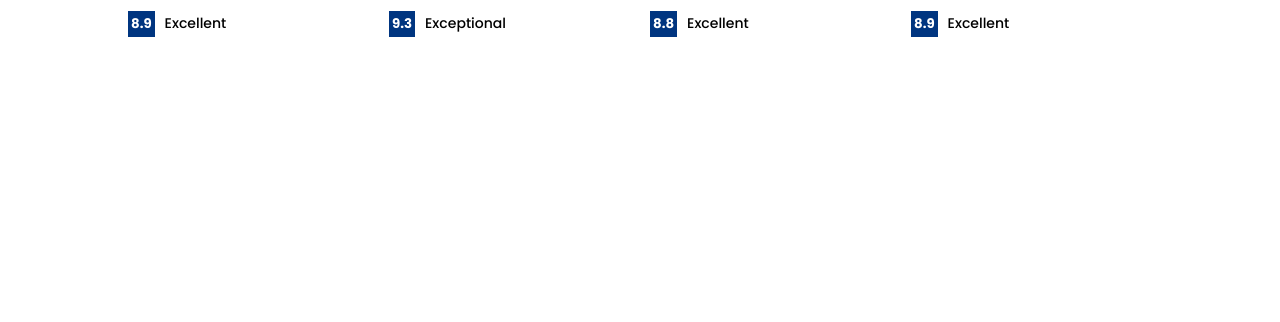
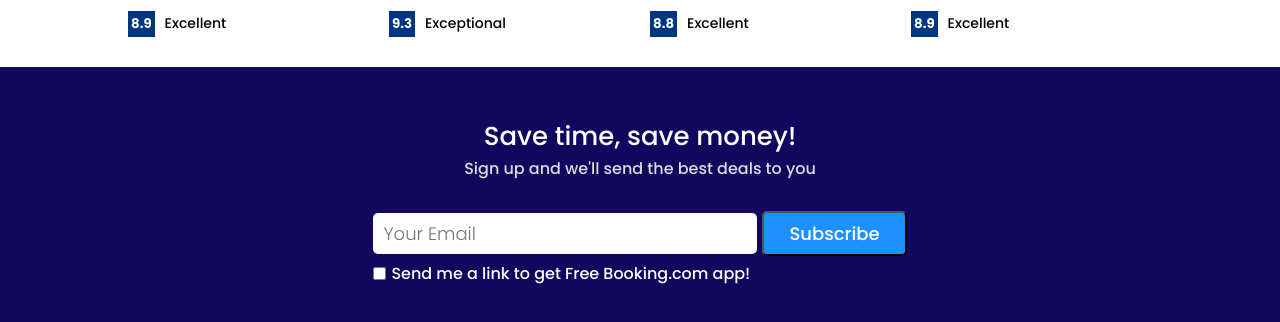
Before and after one commit to Priyatham-Reddy7/booking-app, a React (Vite) app: page / in a window 1280 px wide. Shown: the part 1340-1662 px from the top of the page. Before the commit the page ends 1377 px from the top, so only its background shows below. Built offline with nearby package versions, Linux system fonts and the light colour scheme; the HTML template or start-up script is replaced by a standard one.

Commit message:
Add Mail Subscription

```diff
--- /dev/null
+++ b/src/components/mailList/MailList.jsx
@@ -0,0 +1,24 @@
+import "./mailList.css"
+
+const MailList = () => {
+    return (
+        <div className="mail">
+            <h1 className="mailTitle">Save time, save money!</h1>
+            <span className="mailDesc">
+                Sign up and we'll send the best deals to you
+            </span>
+            <div className="mailInputContainer">
+                <input type="text" placeholder="Your Email" />
+                <button>Subscribe</button>
+                <div className="mailCheckbox">
+                    <input type="checkbox" id="link" name="link" />
+                    <label for="link">
+                        Send me a link to get Free Booking.com app!
+                    </label>
+                </div>
+            </div>
+        </div>
+    )
+}
+
+export default MailList
--- /dev/null
+++ b/src/components/mailList/mailList.css
@@ -0,0 +1,57 @@
+.mail{
+    background-color: rgb(18, 7, 94);
+    color: #fff;
+    width: 100%;
+    padding: 50px 0px;
+    display: flex;
+    flex-direction: column;
+    align-items: center;
+    justify-content: center;
+}
+
+.mailTitle{
+    font-weight: 400;
+    font-size: 26px;
+}
+
+.mailDesc{
+    color: gainsboro;
+}
+
+.mailInputContainer{
+    margin-top: 30px;
+}
+
+.mailInputContainer>input{
+    padding: 7px 10px;
+    width: 30vw;
+    border-radius: 5px;
+    outline: none;
+    border: none;
+    font-weight: 300;
+    font-size: 18px;
+    margin-right: 5px;
+}
+
+.mailInputContainer>button{
+    padding: 7px 25px;
+    background-color:dodgerblue;
+    color: #fff;
+    font-size: 18px;
+    font-weight: 500;
+    border-radius: 5px;
+    cursor: pointer;
+}
+
+.mailCheckbox{
+    display: flex;
+    align-items: center;
+    justify-content: flex-start;
+    gap: 5px;
+    margin-top: 5px;
+}
+
+.mailCheckbox>input{
+    border: none;
+    outline: none;
+}
--- a/src/pages/home/Home.jsx
+++ b/src/pages/home/Home.jsx
@@ -4,6 +4,7 @@ import Header from "../../components/header/Header"
 import Featured from "../../components/featured/Featured"
 import PropertyList from "../../components/propertyList/PropertyList"
 import FeaturedProperties from "../../components/featuredProperties/FeaturedProperties"
+import MailList from "../../components/mailList/MailList"
 
 const Home = () => {
     return (
@@ -16,6 +17,7 @@ const Home = () => {
                 <PropertyList />
                 <h1 className="homeTitle">Homes guests love</h1>
                 <FeaturedProperties />
+                <MailList />
             </div>
         </>
     )
```
